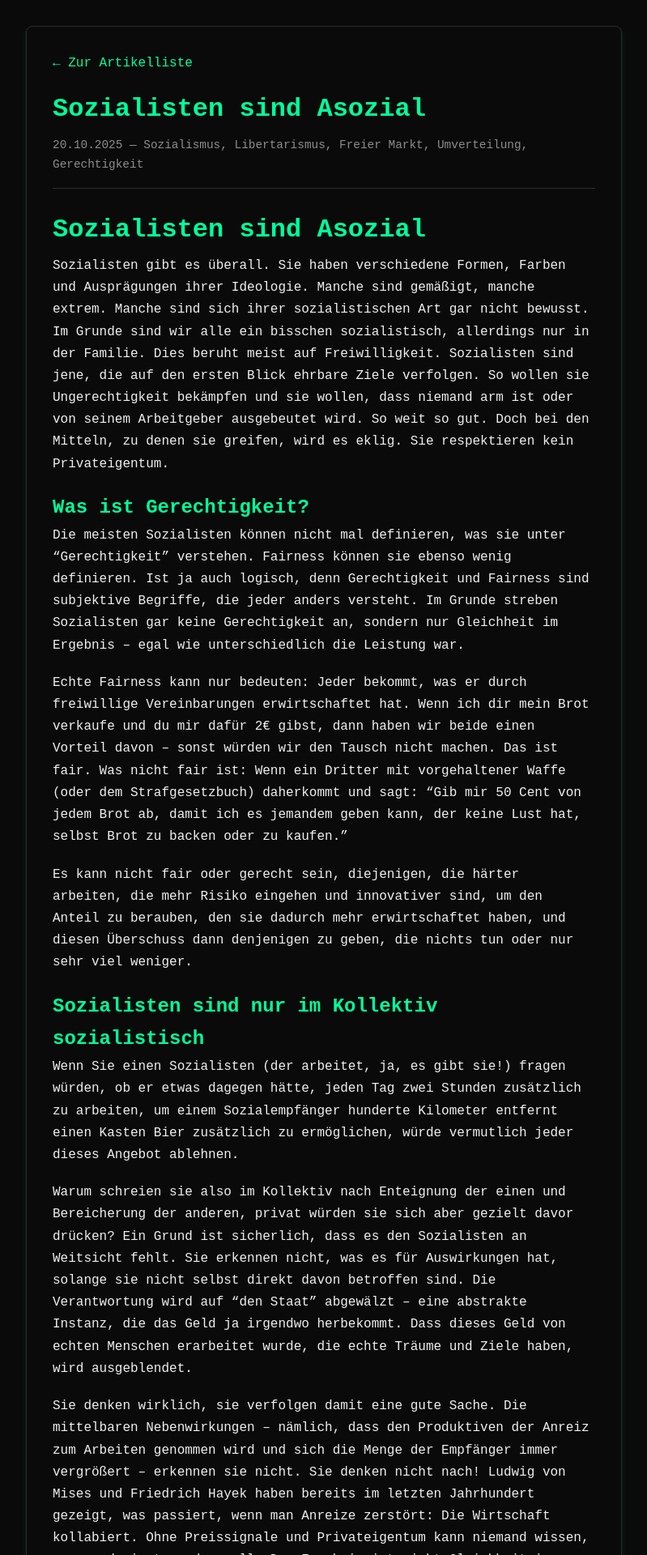
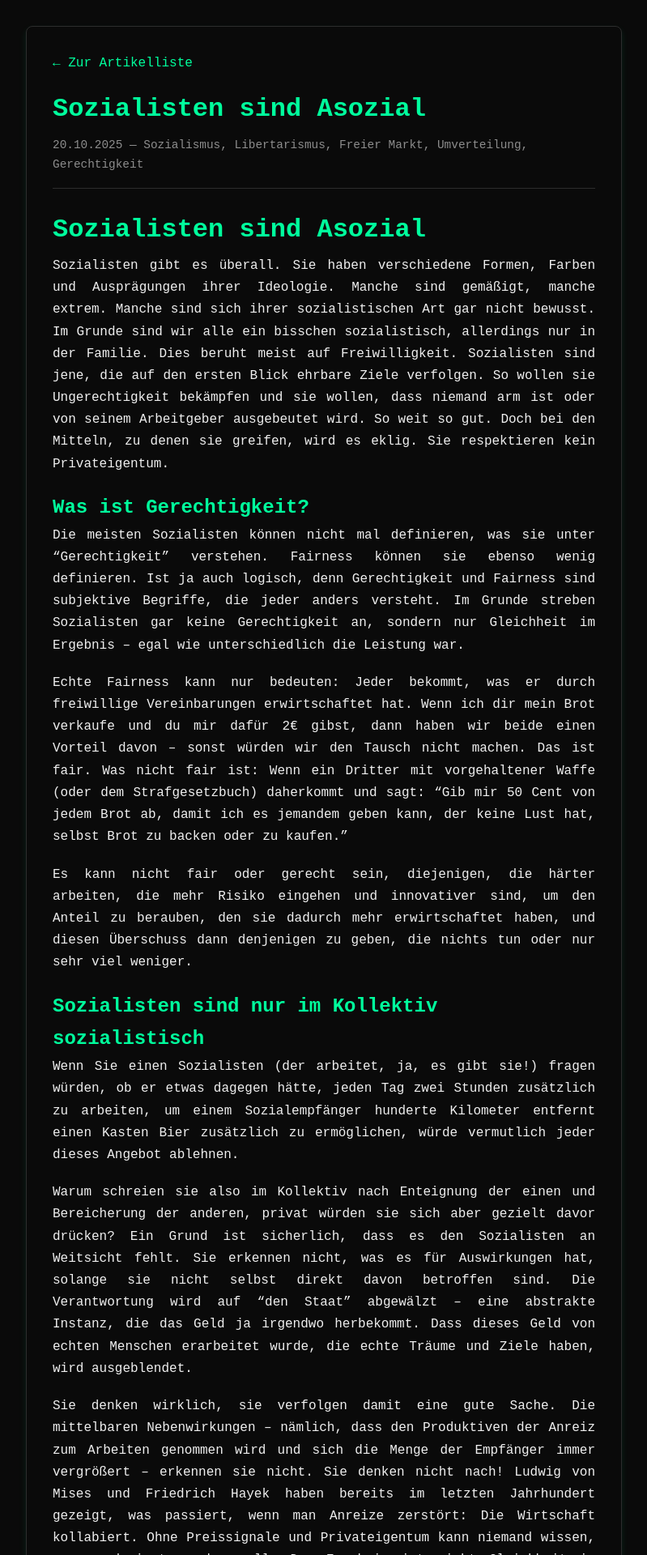
Before and after one commit to Miotares/miotares, a Jekyll site: the page built from _posts/2025-10-20-Sozialisten sind Asozial.md, in a window 1280 px wide. Shown: the top 1920 px of the page at 81% size, without its empty margins (240-1039 px from the left). Built offline with Jekyll 4.4.1, drawn with Linux system fonts in a browser that asks for light colours.

Commit message:
Blocksatz für Artikel-Paragraphen hinzugefügt: text-align:justify für bessere Lesbarkeit

```diff
--- a/_layouts/post.html
+++ b/_layouts/post.html
@@ -13,7 +13,7 @@
         h1 { color:var(--accent-color); font-size:2rem; margin-bottom:0.25rem; }
         .meta { color:#8d8d8d; font-size:0.9rem; }
         .content { margin-top:1.5rem; }
-        .content p { margin-bottom:1.2rem; }
+        .content p { margin-bottom:1.2rem; text-align:justify; }
         .content h2, .content h3 { color:var(--accent-color); margin-top:1.25rem; }
         .content a { color:var(--accent-color); }
         .content pre { background:#111; border:1px solid var(--secondary-color); padding:1rem; border-radius:6px; overflow:auto; }
```
